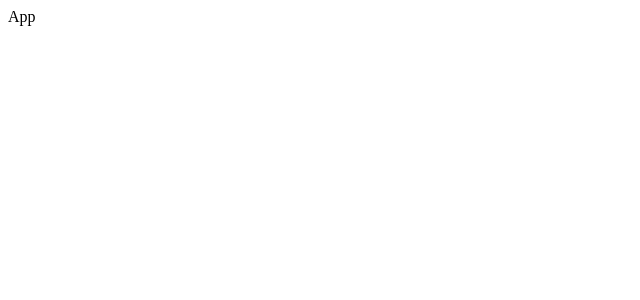
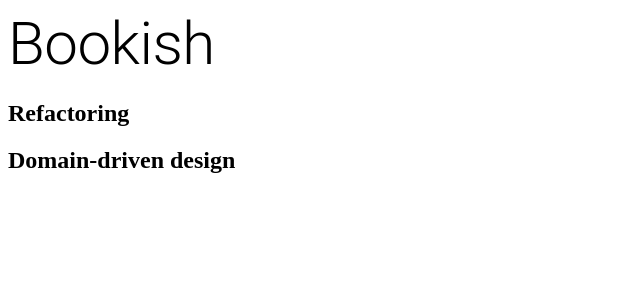
Before and after one commit to AbhishekRauthan/React-TDD, a React (Vite) app: page / in a window 1280 px wide. Shown: the top 300 px of the page, without its empty margins (0-640 px from the left). Built offline with nearby package versions, Linux system fonts and the light colour scheme.

Commit message:
The following was done:
	- changed title in index.html.
	- in App, created an array to map books.
	- in bookish, created test for that.

```diff
--- a/index.html
+++ b/index.html
@@ -3,7 +3,7 @@
   <head>
     <meta charset="UTF-8" />
     <meta name="viewport" content="width=device-width, initial-scale=1.0" />
-    <title>Vite + React + TS</title>
+    <title>Cypress + React + TS</title>
   </head>
   <body>
     <div id="root"></div>
--- a/src/App.tsx
+++ b/src/App.tsx
@@ -1,7 +1,28 @@
+import { Typography } from "@mui/material";
+
 const App = () => {
+  const books = [
+    {
+      name: "Refactoring",
+    },
+    {
+      name: "Domain-driven design",
+    },
+  ];
   return (
-    <div>App</div>
-  )
-}
+    <>
+      <Typography variant="h2" component="h2" data-test="heading">
+        Bookish
+      </Typography>
+      <div className="" data-test="book-list">
+        {books.map((book) => (
+          <div className="book-item">
+            <h2 className="title">{book.name}</h2>
+          </div>
+        ))}
+      </div>
+    </>
+  );
+};
 
-export default App
+export default App;
```
Also changed, not shown: 1 other file (tests, documents, lock files or other folders).
